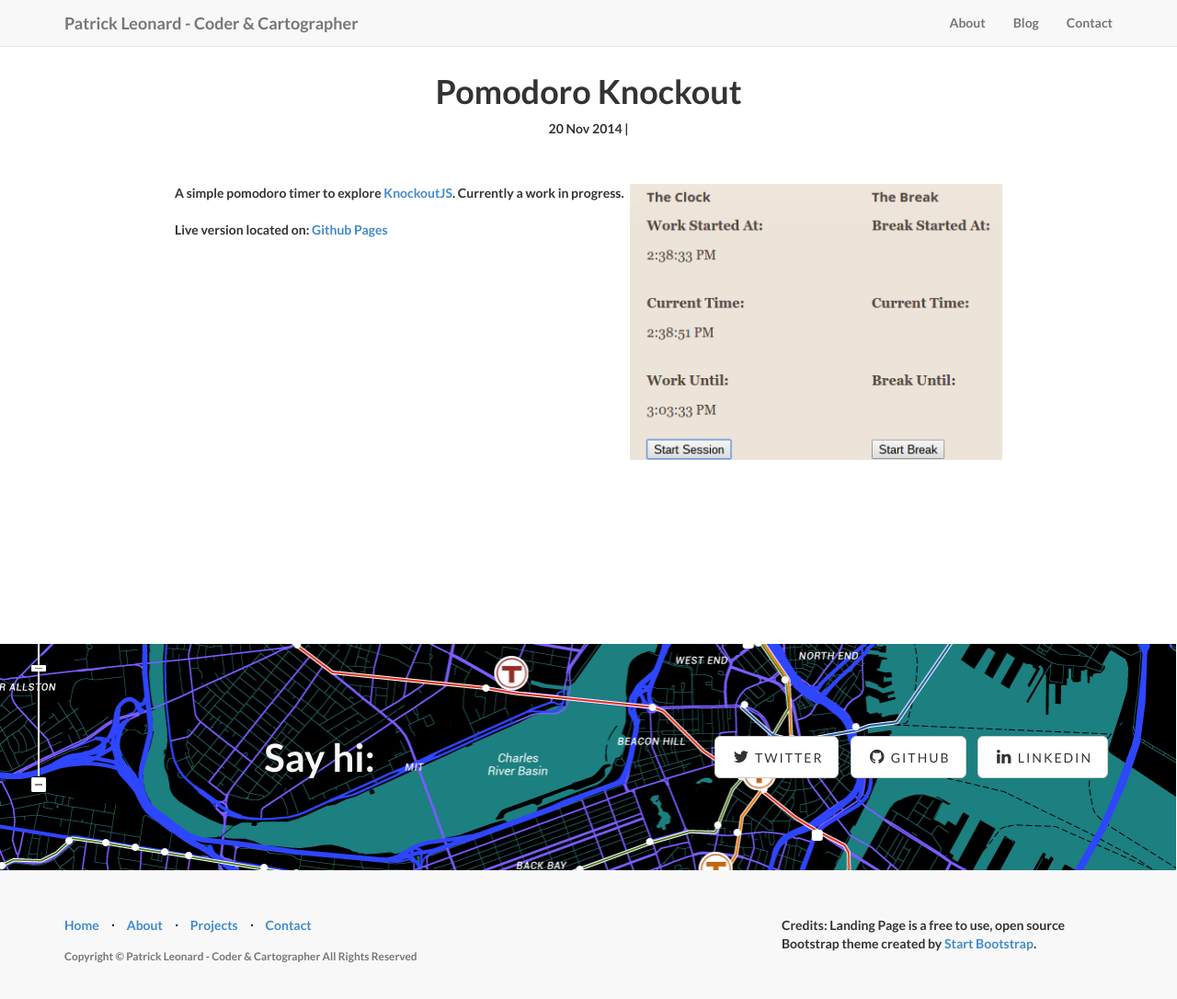
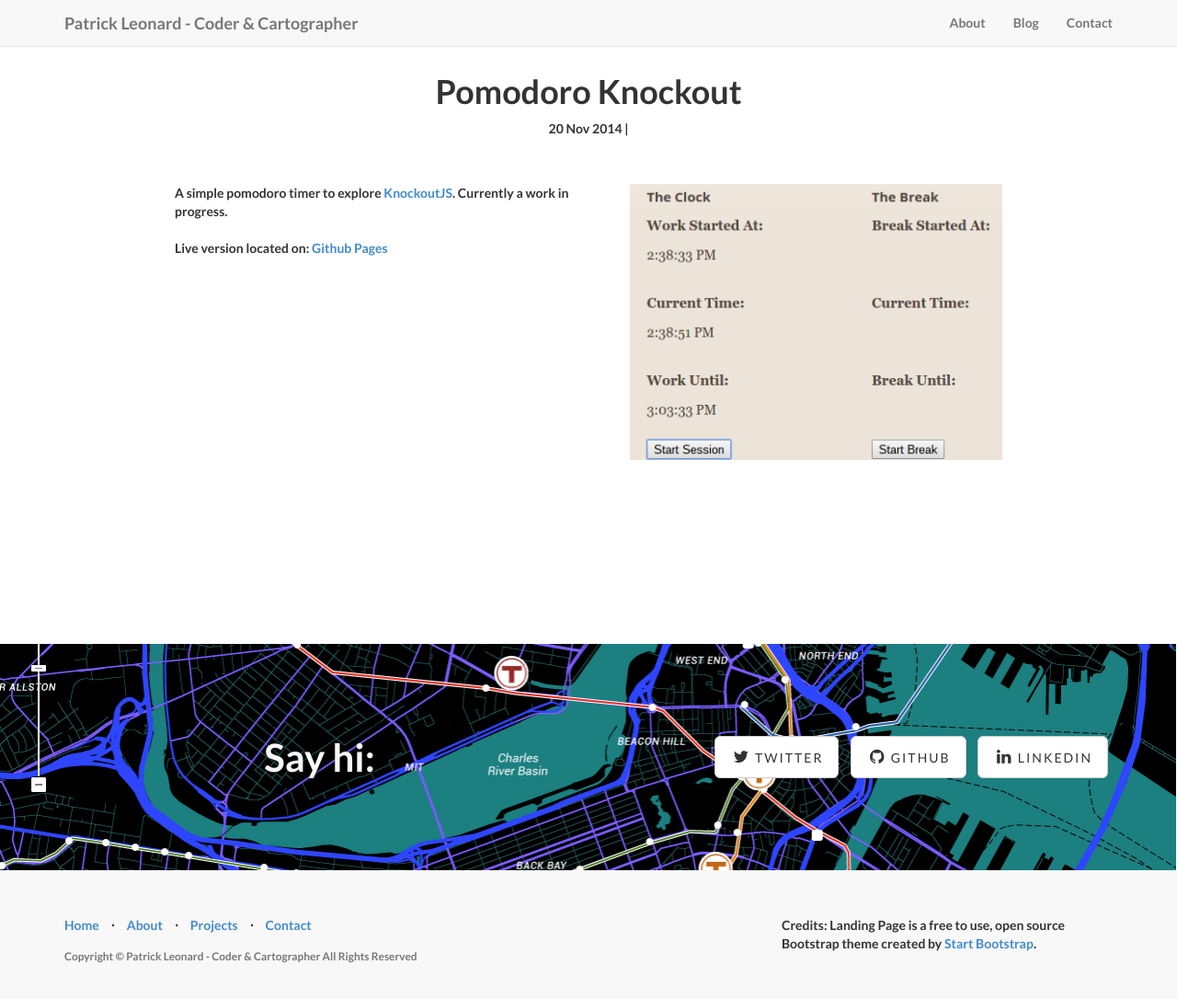
Before and after one commit to pjleonard37/pjleonard37.github.io, a Jekyll site: the page built from _posts/2014-11-20-pomodoro-knockout.md, in a window 1280 px wide and 1098 px high. Shown: the top 1086 px of the window at 92% size. Built offline with Jekyll 4.4.1, drawn with Linux system fonts in a browser that asks for light colours.

Commit message:
experiments

```diff
--- a/css/landing-page.css
+++ b/css/landing-page.css
@@ -48,6 +48,8 @@ h4 {
 .blog-post-full img {
   max-height: 300px;
   float: right;
+  margin-left: 20px;
+  margin-bottom: 20px;
 }
 
 
```
